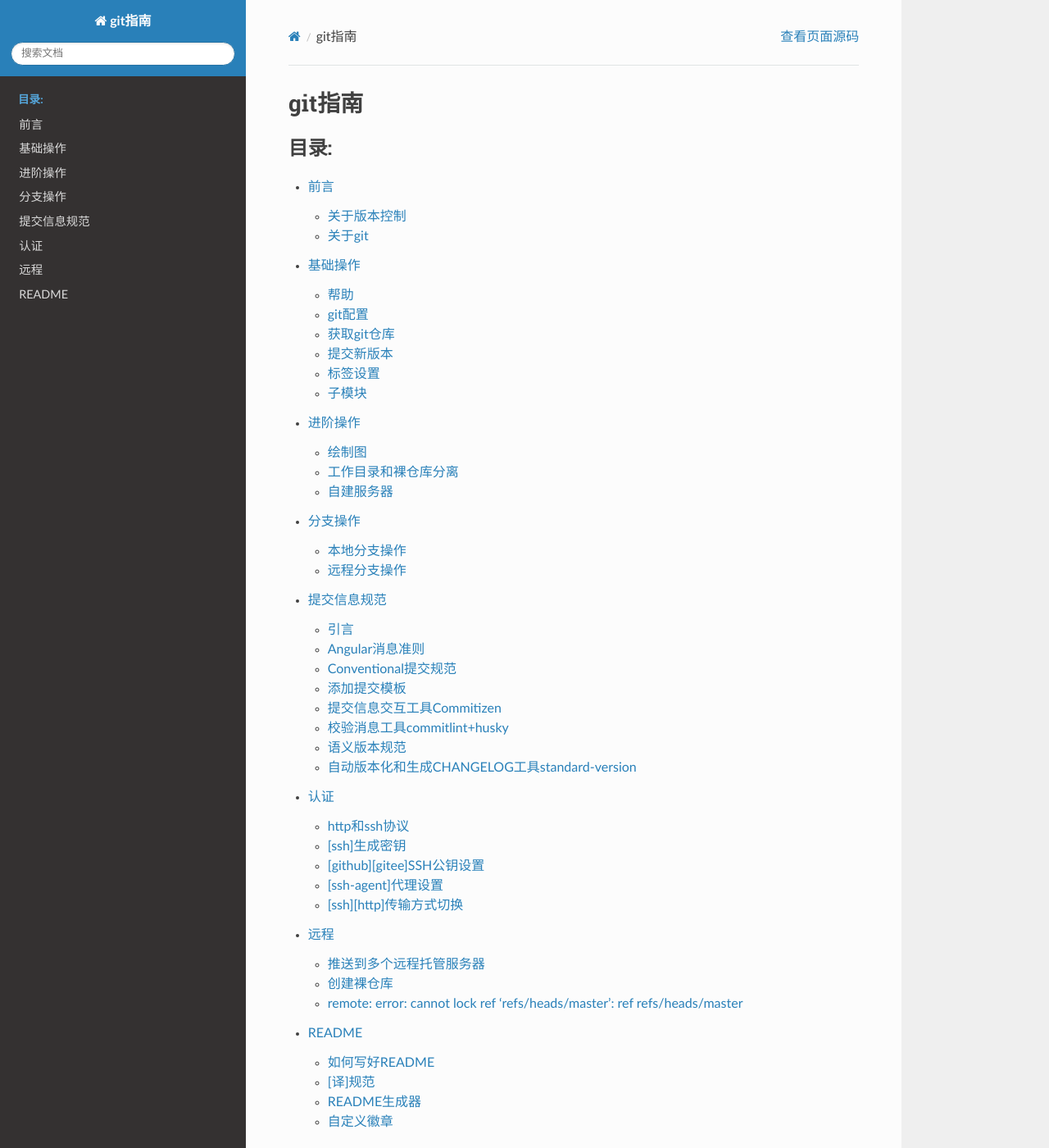
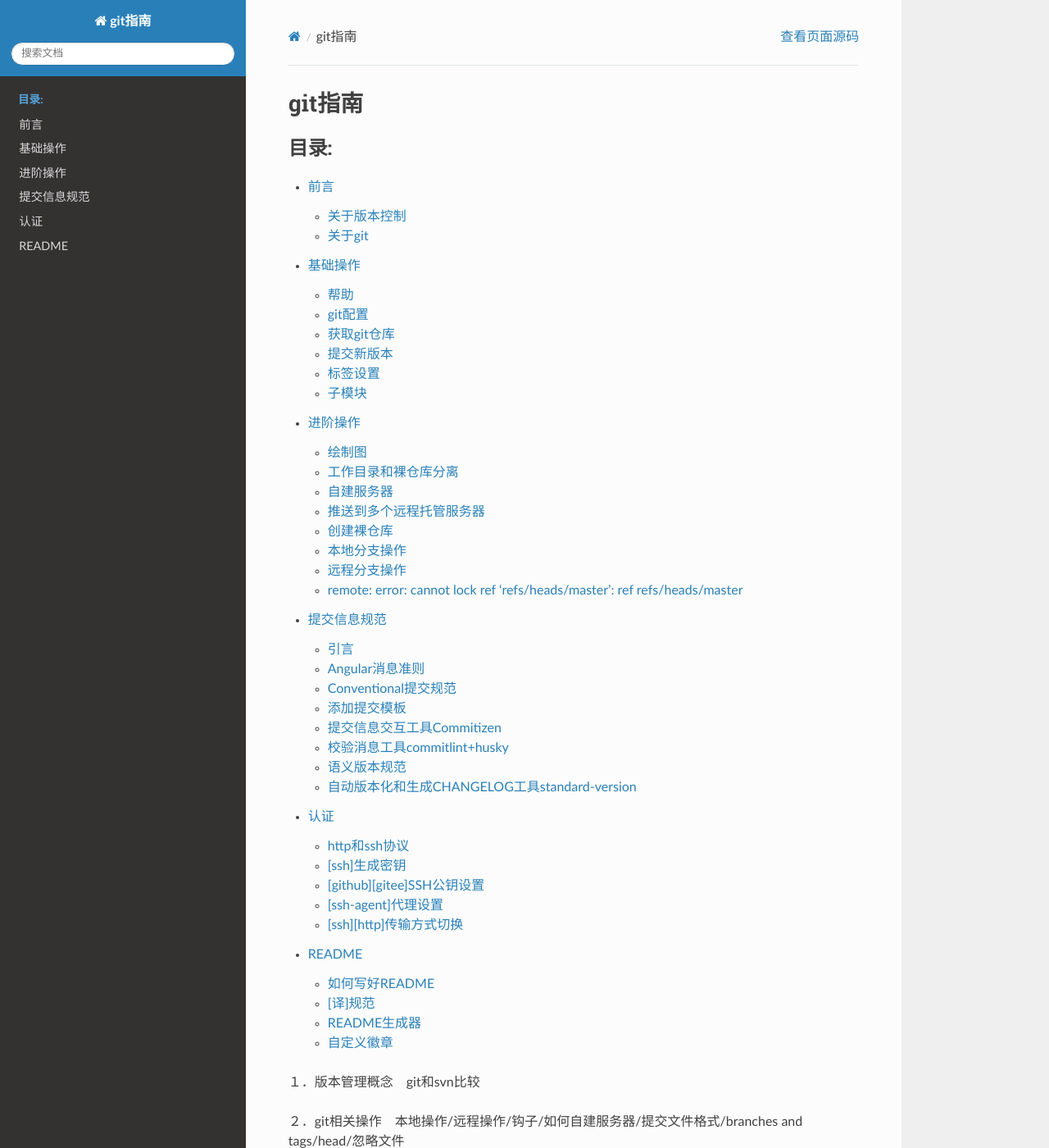
Before and after one commit to Document-Collection/git-guide, a Sphinx documentation site: the page built from docs/source/index.rst, in a window 1280 px wide and 1400 px high. Shown: the whole window at 82% size. Built offline with Sphinx 7.4.7 and the Read the Docs theme 2.0.0, drawn with Linux system fonts in a browser that asks for light colours.

Commit message:
chore(docs): 调整文档结构

```diff
--- a/docs/source/branchs.rst
+++ /dev/null
@@ -1,10 +0,0 @@
-
-分支操作
-=========
-
-.. toctree::
-   :maxdepth: 2
-   :caption: 目录:
-
-   branchs/本地分支操作
-   branchs/远程分支操作
--- a/docs/source/index.rst
+++ b/docs/source/index.rst
@@ -13,11 +13,9 @@
    preface
    basic
    advanced
-   branchs
 
    message-guideline
    authentication
-   remote
    readme
 
 
```
Also changed, not shown: docs/source/advanced.rst (+8 -0 lines), docs/source/remote.rst (deleted, +0 -13 lines), docs/source/advanced/Failed to lock refs.md (renamed from docs/source/remote/Failed to lock refs.md), docs/source/advanced/创建裸仓库.md (renamed from docs/source/remote/创建裸仓库.md), docs/source/advanced/推送到多个远程托管服务器.md (renamed from docs/source/remote/推送到多个远程托管服务器.md), docs/source/advanced/本地分支操作.md (renamed from docs/source/branchs/本地分支操作.md), docs/source/advanced/远程分支操作.md (renamed from docs/source/branchs/远程分支操作.md).
